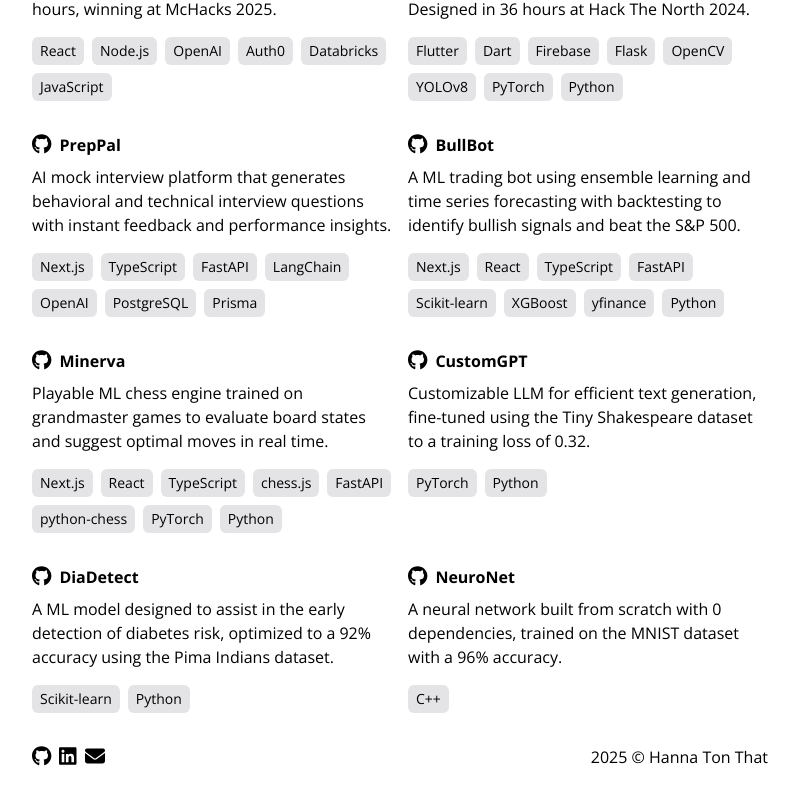
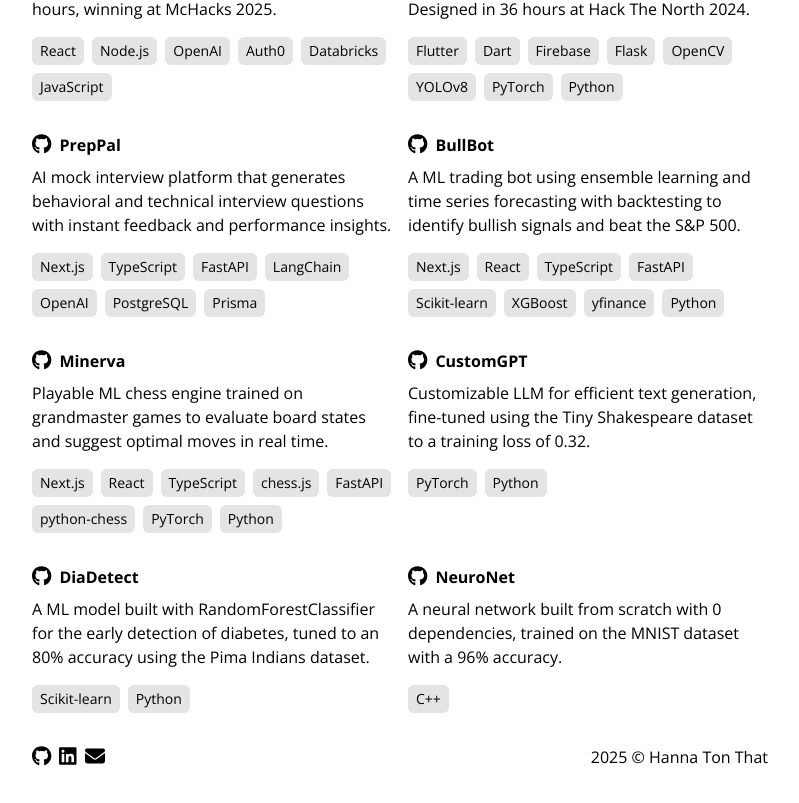
Before and after one commit to hannatonthat/portfolio-v2, a Next.js app: page /projects in a window 1280 px wide. Shown: the part 287-1090 px from the top of the page, without its empty margins (240-1039 px from the left). Built offline with nearby package versions, Linux system fonts and the light colour scheme.

Commit message:
Update projects

```diff
--- a/components/Project.js
+++ b/components/Project.js
@@ -46,7 +46,7 @@
   {
     title: "DiaDetect",
     github: "https://github.com/hannatonthat/DiaDetect",
-    summary: "A ML model designed to assist in the early detection of diabetes risk, optimized to a 92% accuracy using the Pima Indians dataset.",
+    summary: "A ML model built with RandomForestClassifier for the early detection of diabetes, tuned to an 80% accuracy using the Pima Indians dataset.",
     skills: ["Scikit-learn", "Python"]
   },
   {
```
